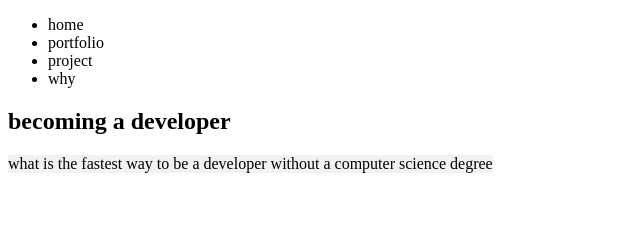
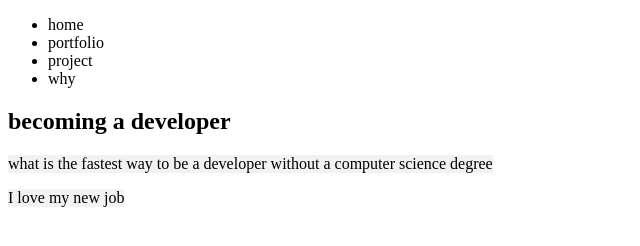
Before and after one commit to Gabriel-Andy/Git-course, a plain HTML site: page index.html in a window 1280 px wide. Shown: the whole page, without its empty margins (0-640 px from the left). Drawn offline with Linux system fonts and the light colour scheme.

Commit message:
yes I love my new job

```diff
--- a/index.html
+++ b/index.html
@@ -18,5 +18,6 @@
       what is the fastest way to be a developer without a computer science
       degree
     </p>
+    <p>I love my new job</p>
   </body>
 </html>
```
